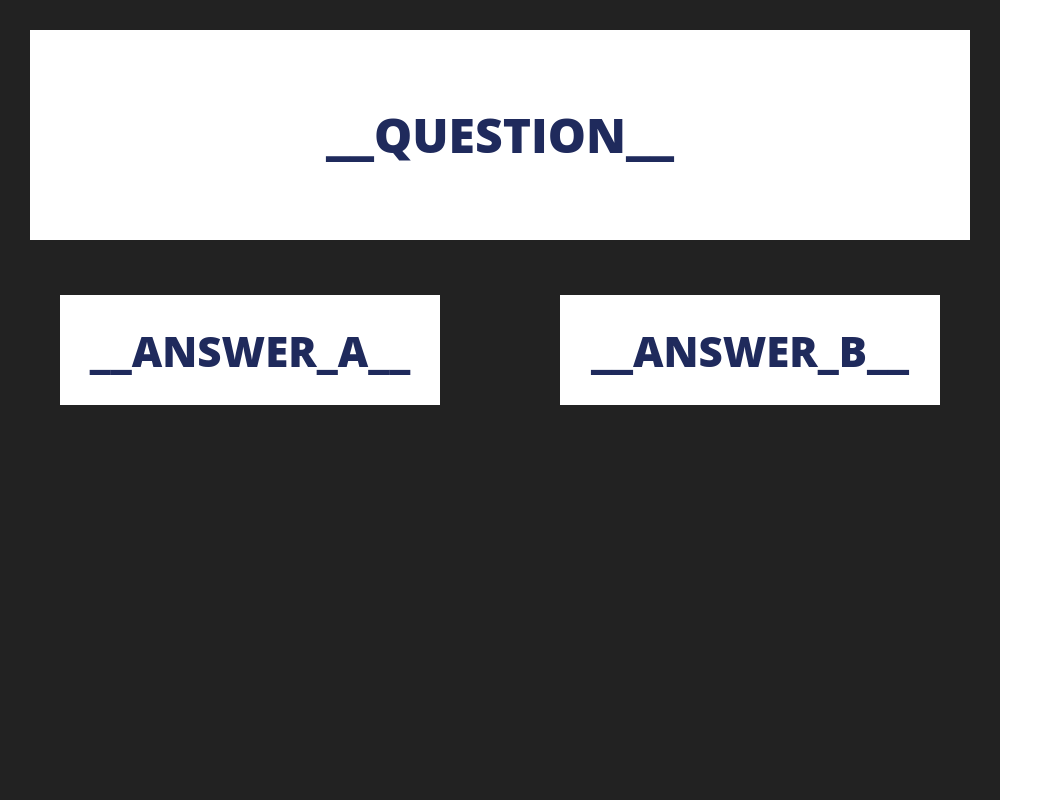
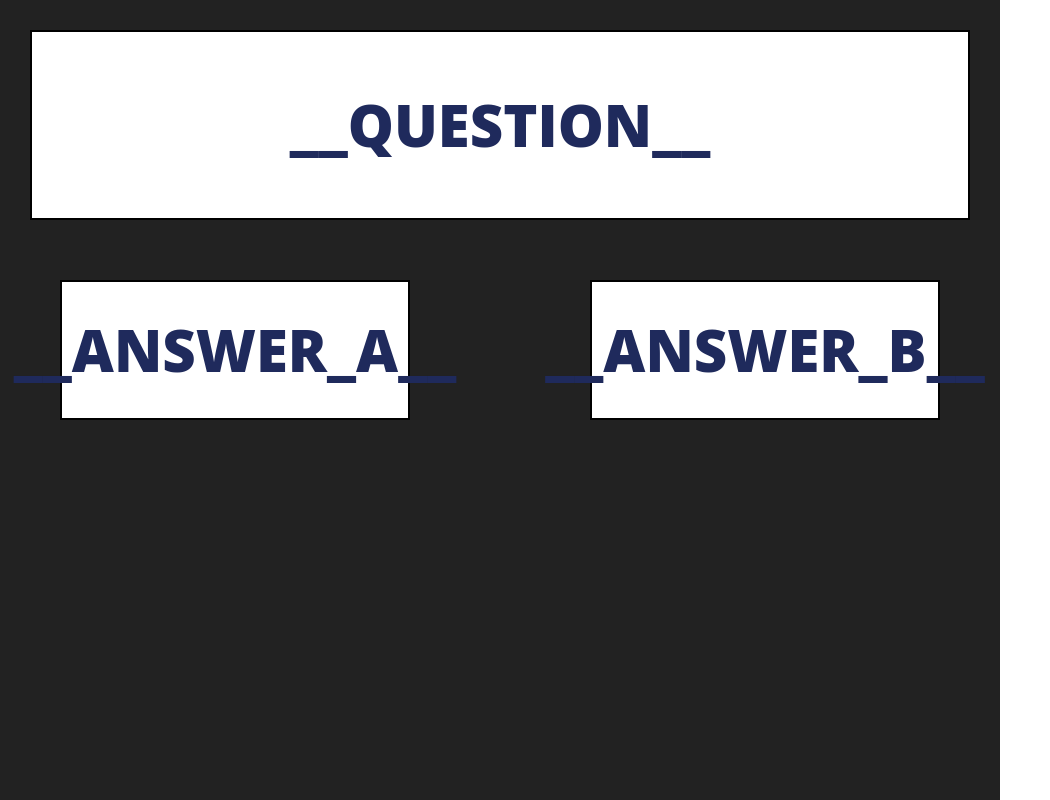
Before and after one commit to buianhkhoa91/kiss-english-quiz-image, a website: page template.html in a window 1280 px wide. Shown: the top 800 px of the page, without its empty margins (0-1050 px from the left). Drawn offline with Linux system fonts and the light colour scheme.

Commit message:
fix logo base64 + tweak layout (border, 58px, 1.3 line-height)

```diff
--- a/template.html
+++ b/template.html
@@ -29,33 +29,36 @@
     top: 30px;
     left: 30px;
     right: 30px;
-    min-height: 210px;
+    min-height: 190px;
     background: #ffffff;
+    border: 2px solid #000000;
     display: flex;
     align-items: center;
     justify-content: center;
     text-align: center;
-    padding: 28px 40px;
-    font-size: 48px;
+    padding: 18px 32px;
+    font-size: 58px;
     font-weight: 800;
     color: #1F2A5C;
-    line-height: 1.18;
+    line-height: 1.3;
     word-wrap: break-word;
   }
   .answer {
     position: absolute;
-    top: 295px;
-    width: 380px;
-    height: 110px;
+    top: 280px;
+    width: 350px;
+    height: 140px;
     background: #ffffff;
+    border: 2px solid #000000;
     display: flex;
     align-items: center;
     justify-content: center;
     text-align: center;
-    padding: 10px 16px;
-    font-size: 42px;
+    padding: 10px 14px;
+    font-size: 58px;
     font-weight: 800;
     color: #1F2A5C;
+    line-height: 1.3;
   }
   .answer-a { left: 60px; }
   .answer-b { right: 60px; }
```
Also changed, not shown: server.js (+12 -3 lines).
